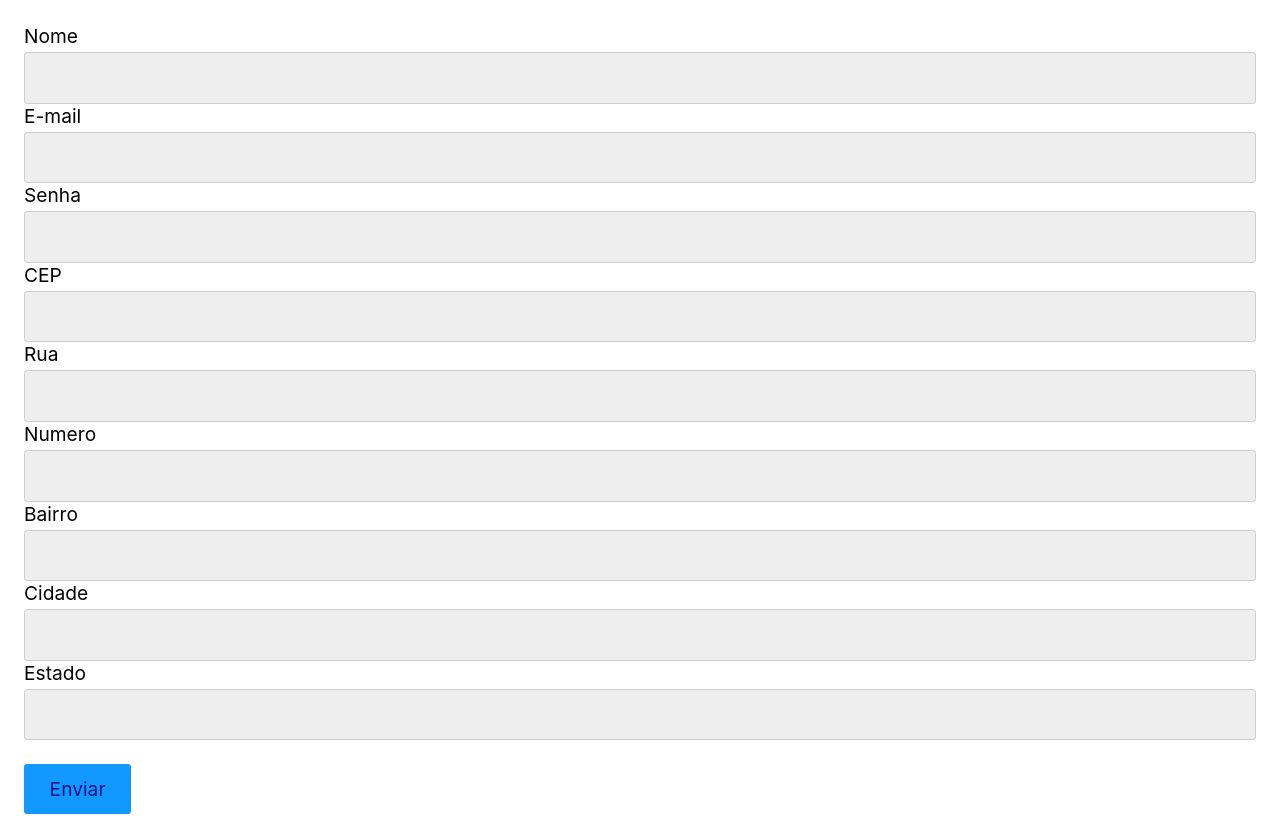
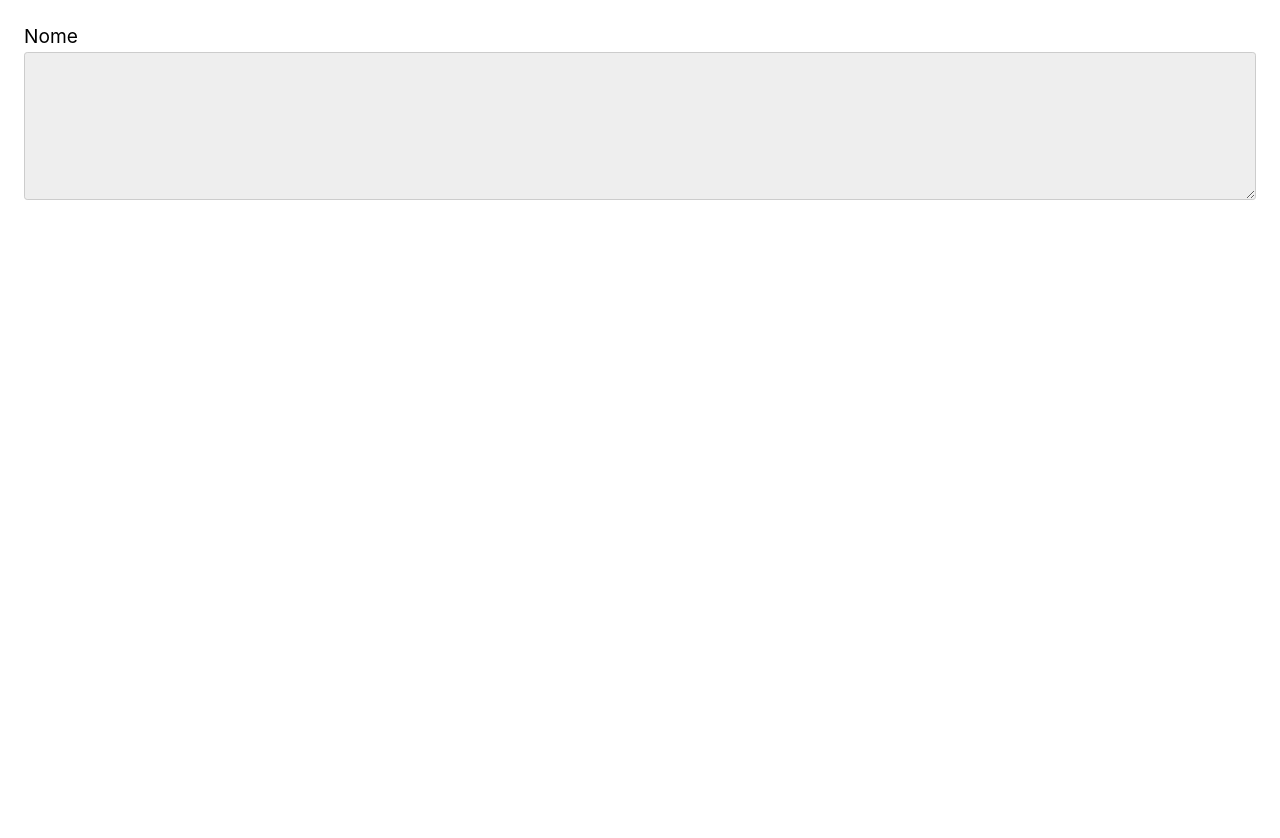
Before and after one commit to Pavanelli7/React, a React (Vite) app in the folder ferramentas-de-automacao/: page / in a window 1280 px wide. After the commit the page ends 800 px from the top, so only its background shows below. Built offline with nearby package versions, Linux system fonts and the light colour scheme.

Commit message:
Tópico/form/Textarea

```diff
--- a/ferramentas-de-automacao/src/App.jsx
+++ b/ferramentas-de-automacao/src/App.jsx
@@ -1,159 +1,19 @@
 import React from "react";
 
 const App = () => {
-  const [form, setForm] = React.useState({
-    nome: '',
-    email: '',
-    senha: '',
-    cep: '',
-    rua: '',
-    numero: '',
-    bairro: '',
-    cidade: '',
-    estado: '',
-  })
-
-  const [loading, setLoading] = React.useState(false);
-  const [success, setSuccess] = React.useState(false);
-  const [error, setError] = React.useState(null);
-
-  function handleSubmit(event) {
-    event.preventDefault();
-    setLoading(true);
-
-    fetch('https://ranekapi.origamid.dev/json/api/usuario', {
-      method: 'POST',
-      headers: {
-        'Content-Type': 'application/json',
-      },
-      body: JSON.stringify(form),
-    })
-      .then(response => response.json())
-      .then(data => {
-        setLoading(false);
-        setSuccess(true);
-        setForm({
-          nome: '',
-          email: '',
-          senha: '',
-          cep: '',
-          rua: '',
-          numero: '',
-          bairro: '',
-          cidade: '',
-          estado: '',
-        });
-      })
-      .catch(error => {
-        setLoading(false);
-        setError(error.message);
-      })
-  }
-
-  function handleChange({ target }) {
-    const { id, value } = target;
-    setForm({ ...form, [id]: value });
-  }
+  const [textarea, setTextarea] = React.useState('');
 
   return (
     <>
-      <form onSubmit={handleSubmit}>
+      <form>
         <label htmlFor="nome">Nome</label>
-        <input
-          type="text"
+        <textarea
           id="nome"
-          name="nome"
-          value={form.nome}
-          onChange={handleChange}
+          value={textarea}
+          rows={"5"}
+          onChange={({ target }) => setTextarea(target.value)}
         />
-        {form.nome}
-
-        <label htmlFor="email">E-mail</label>
-        <input
-          type="email"
-          id="email"
-          name="email"
-          value={form.email}
-          onChange={handleChange}
-        />
-        {form.email}
-
-        <label htmlFor="senha">Senha</label>
-        <input
-          type="password"
-          id="senha"
-          name="senha"
-          value={form.senha}
-          onChange={handleChange}
-        />
-        {form.senha}
-
-        <label htmlFor="cep">CEP</label>
-        <input
-          type="text"
-          id="cep"
-          name="cep"
-          value={form.cep}
-          onChange={handleChange}
-        />
-        {form.cep}
-
-        <label htmlFor="rua">Rua</label>
-        <input
-          type="text"
-          id="rua"
-          name="rua"
-          value={form.rua}
-          onChange={handleChange}
-        />
-        {form.rua}
-
-        <label htmlFor="numero">Numero</label>
-        <input
-          type="text"
-          id="numero"
-          name="numero"
-          value={form.numero}
-          onChange={handleChange}
-        />
-        {form.numero}
-
-        <label htmlFor="bairro">Bairro</label>
-        <input
-          type="text"
-          id="bairro"
-          name="bairro"
-          value={form.bairro}
-          onChange={handleChange}
-        />
-        {form.bairro}
-
-        <label htmlFor="cidade">Cidade</label>
-        <input
-          type="text"
-          id="cidade"
-          name="cidade"
-          value={form.cidade}
-          onChange={handleChange}
-        />
-        {form.cidade}
-
-        <label htmlFor="estado">Estado</label>
-        <input
-          type="text"
-          id="estado"
-          name="estado"
-          value={form.estado}
-          onChange={handleChange}
-        />
-        {form.estado}
-        <br />
-        <button type="submit" disabled={loading}>
-          {loading ? 'Enviando' : 'Enviar'}
-        </button>
-
-        {success && <p>Formulário enviado com sucesso</p>}
-        {error && <p>Erro ao enviar o formulário: {error}</p>}
+        {textarea}
       </form>
     </>
   );
```
